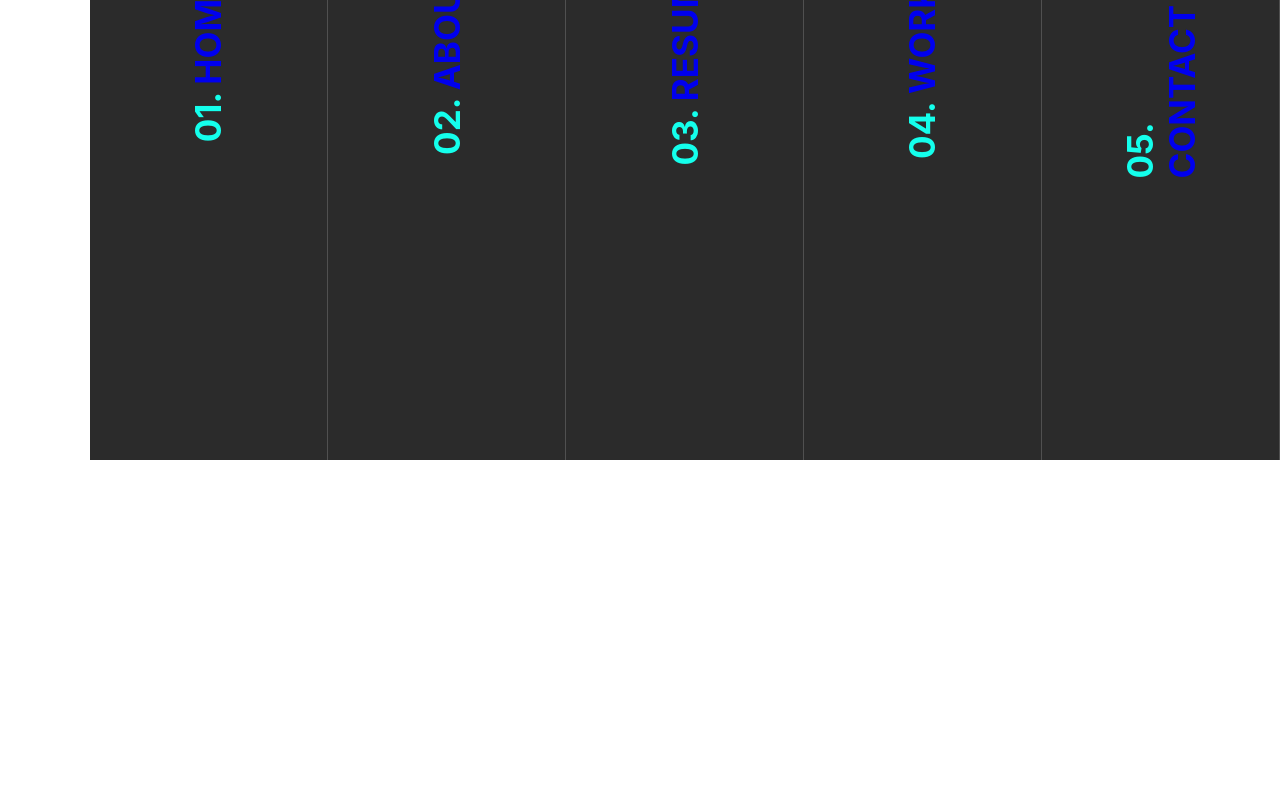
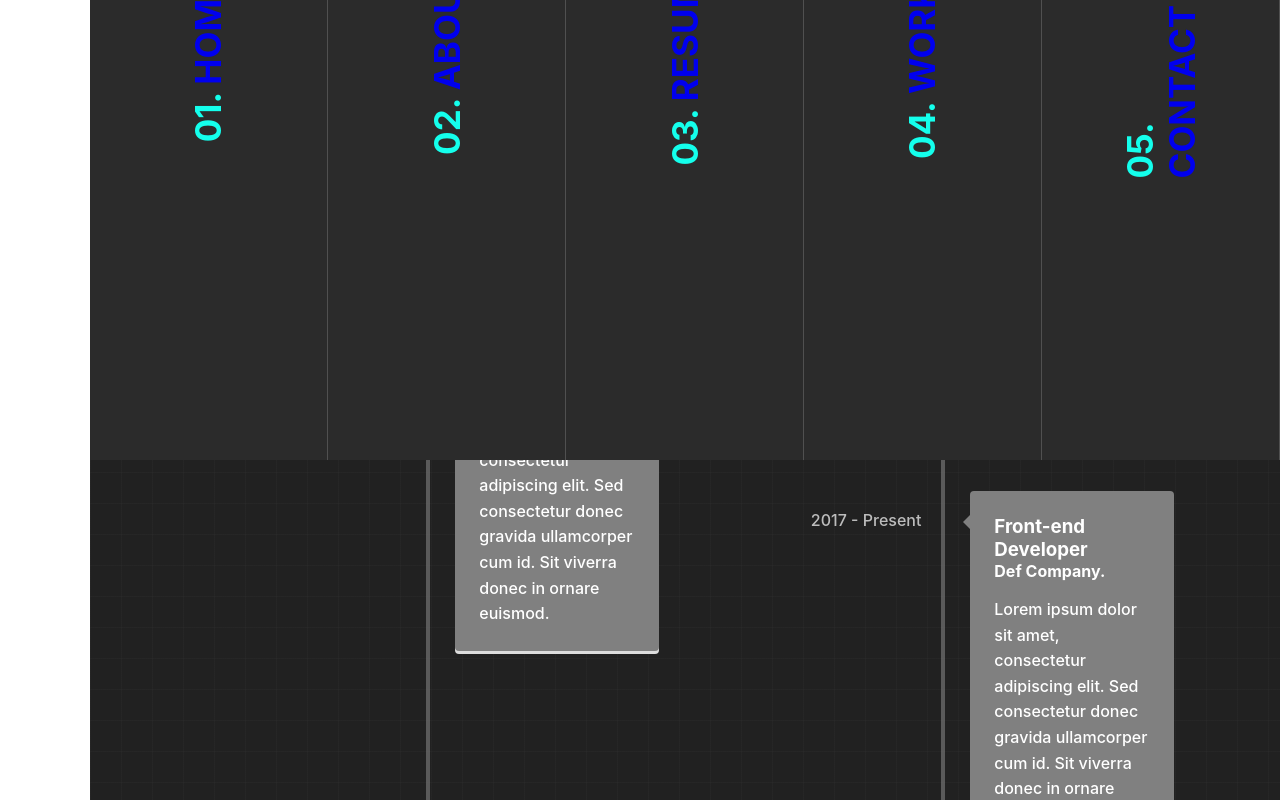
Before and after one commit to tomasleggire/tomasleggire, a React (Create React App) app: page /resume in a window 1280 px wide. Shown: the part 1140-1940 px from the top of the page. Before the commit the page ends 1147 px from the top, so only its background shows below. Built offline with nearby package versions, Linux system fonts and the light colour scheme.

Commit message:
timeline lines automatizadas

```diff
--- a/src/containers/Resume.js
+++ b/src/containers/Resume.js
@@ -28,7 +28,6 @@ export default function Resume() {
       now: 30,
     },
   ];
-
   const otherSkills = [
     {
       id: 4,
@@ -51,6 +50,45 @@ export default function Resume() {
       now: 30,
     },
   ];
+  const educational = [
+    {
+      id: 0,
+      date: '2008 - 2010',
+      title: 'Higher School Graduation',
+      subtitle: 'Abc College.',
+      parrafe: 'Lorem ipsum dolor sit amet, consectetur adipiscing elit. Sed consectetur donec gravida ullamcorper cum id. Sit viverra donec in ornare euismod.'
+    },
+    {
+      id: 1,
+      date: '2010 - 2014',
+      title: 'Bachelor of Sciences',
+      subtitle: 'Def University.',
+      parrafe: 'Lorem ipsum dolor sit amet, consectetur adipiscing elit. Sed consectetur donec gravida ullamcorper cum id. Sit viverra donec in ornare euismod.'
+    },
+    {
+      id: 2,
+      date: '2014 - 2016',
+      title: 'Masters of Sciences',
+      subtitle: 'Def University.',
+      parrafe: 'Lorem ipsum dolor sit amet, consectetur adipiscing elit. Sed consectetur donec gravida ullamcorper cum id. Sit viverra donec in ornare euismod.'
+    },
+  ]
+  const working = [
+    {
+      id: 0,
+      date: '2015 - 2017',
+      title: 'UI/UX Designer',
+      subtitle: 'Abc Company.',
+      parrafe: 'Lorem ipsum dolor sit amet, consectetur adipiscing elit. Sed consectetur donec gravida ullamcorper cum id. Sit viverra donec in ornare euismod.'
+    },
+    {
+      id: 1,
+      date: '2017 - Present',
+      title: 'Front-end Developer',
+      subtitle: 'Def Company.',
+      parrafe: 'Lorem ipsum dolor sit amet, consectetur adipiscing elit. Sed consectetur donec gravida ullamcorper cum id. Sit viverra donec in ornare euismod.'
+    },
+  ]
 
   return (
     <div className="resume-main-div">
@@ -110,8 +148,14 @@ export default function Resume() {
           })}
         </div>
       </div>
+      <Title title='MY RESUME' subTitle='RESUME' />
       <div className="main-timelines">
-        <TimeLineExample />
+        <div className="timeline-edu">
+          <TimeLineExample infoResumeItems={educational}/>
+        </div>
+        <div className="timeline-work">
+          <TimeLineExample infoResumeItems={working}/>
+        </div>
       </div>
     </div>
   );
--- a/src/containers/TimeLineExample.js
+++ b/src/containers/TimeLineExample.js
@@ -6,39 +6,36 @@ import {
 } from "react-vertical-timeline-component";
 import "react-vertical-timeline-component/style.min.css";
 
-export default function TimeLineExample() {
+function LineExample({ date, title, subtitle, parrafe }) {
   return (
-    <VerticalTimeline lineColor="red">
-      <VerticalTimelineElement
-        className="vertical-timeline-element--work"
+    <VerticalTimelineElement
+        className="vertical-timeline-element--work pito"
         contentStyle={{ background: "gray", color: "#fff" }}
         contentArrowStyle={{ borderRight: "7px solid  gray" }}
-        date="2011 - present"
+        date={date}
         iconStyle={{ display: "none" }}
       >
-        <h3 className="vertical-timeline-element-title">Creative Director</h3>
-        <h4 className="vertical-timeline-element-subtitle">Miami, FL</h4>
-        <p>
-          Creative Direction, User Experience, Visual Design, Project
-          Management, Team Leading
-        </p>
+        <h3 className="vertical-timeline-element-title h3-timeline">{title}</h3>
+        <h4 className="vertical-timeline-element-subtitle h4-timeline">{subtitle}</h4>
+        <p>{parrafe}</p>
       </VerticalTimelineElement>
+  )
+}
 
-      <VerticalTimelineElement
-        className="vertical-timeline-element--work"
-        contentStyle={{ background: "gray", color: "#fff" }}
-        contentArrowStyle={{ borderRight: "7px solid  gray" }}
-        date="2011 - present"
-        iconStyle={{ display: "none" }}
-        position="left"
-      >
-        <h3 className="vertical-timeline-element-title">Creative Director</h3>
-        <h4 className="vertical-timeline-element-subtitle">Miami, FL</h4>
-        <p>
-          Creative Direction, User Experience, Visual Design, Project
-          Management, Team Leading
-        </p>
-      </VerticalTimelineElement>
+export default function TimeLineExample({ infoResumeItems }) {
+  return (
+    <VerticalTimeline lineColor="rgba(128, 128, 128, 0.603)">
+      {infoResumeItems.map((infoResumeItem) => {
+        return (
+          <LineExample
+            key={infoResumeItem.id}
+            date={infoResumeItem.date}
+            title={infoResumeItem.title}
+            subtitle={infoResumeItem.subtitle}
+            parrafe={infoResumeItem.parrafe}
+          />
+        )
+      })}
     </VerticalTimeline>
   );
 }
--- a/src/styles/Resume.scss
+++ b/src/styles/Resume.scss
@@ -43,6 +43,18 @@ background-color: #212121;
 
 .progress-bar {
     width: min(600px, 800px);
+}
+
+.main-timelines {
+    margin-top: 80px;
+    padding: 0 80px;
+    display: flex;
+    justify-content: center;
+    align-items: center;
+}
+
+.timeline-edu, .timeline-work {
+    width: 100%;
 }
 
 
```
